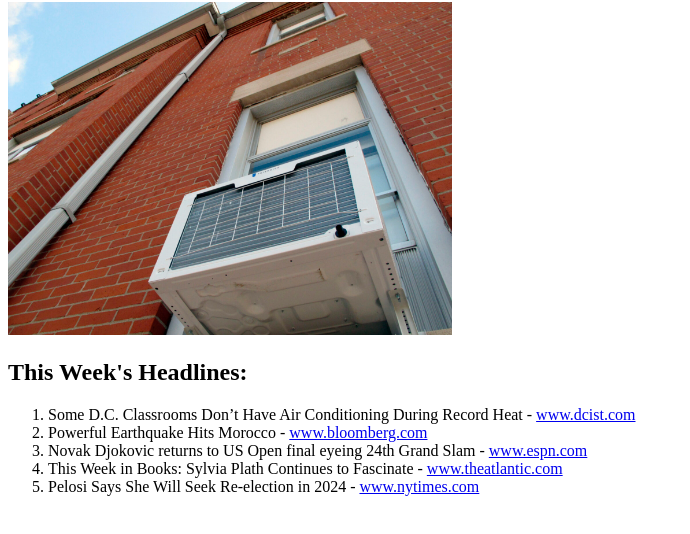
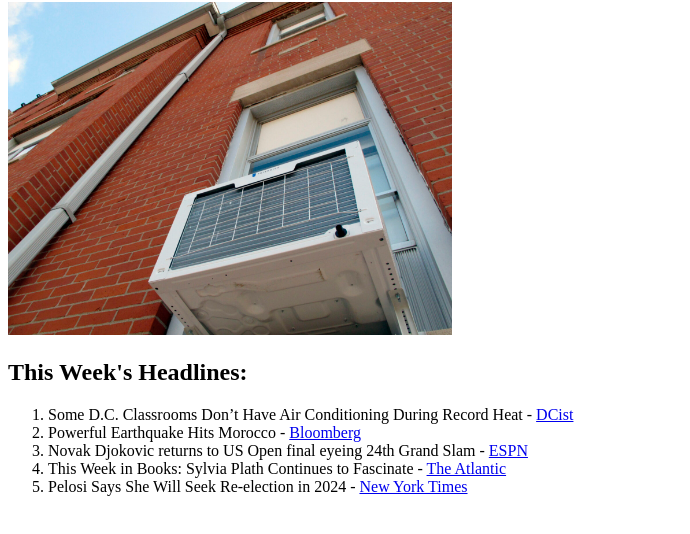
Before and after one commit to maxrivera225/topfive, a plain HTML site: page index.html in a window 1280 px wide. Shown: the part 78-612 px from the top of the page, without its empty margins (0-690 px from the left). Drawn offline with Linux system fonts and the light colour scheme.

Commit message:
Add files via upload
replace file with same name

```diff
--- a/index.html
+++ b/index.html
@@ -16,11 +16,11 @@
 
 
                     <ol>
-                        <li>Some D.C. Classrooms Don’t Have Air Conditioning During Record Heat - <a href="https://dcist.com/story/23/09/07/some-dc-schools-no-air-conditioning-record-heatwave/" target="_blank">www.dcist.com</a></li>
-                        <li>Powerful Earthquake Hits Morocco - <a href="https://www.bloomberg.com/en/news/thp/2023-09-08/urgent-powerful-earthquake-strikes-morocco-causing-shaking-in-much-of-the-country?srnd=premium#xj4y7vzkg" target="_blank">www.bloomberg.com</a></li>
-                        <li>Novak Djokovic returns to US Open final eyeing 24th Grand Slam - <a href="https://www.espn.com/tennis/story/_/id/38355643/novak-djokovic-beats-ben-shelton-straight-sets-reach-2023-us-open-final" target="_blank">www.espn.com</a></li>
-                        <li>This Week in Books: Sylvia Plath Continues to Fascinate - <a href="https://www.theatlantic.com/newsletters/archive/2023/09/books-briefing-sylvia-plath/675257/" target="_blank">www.theatlantic.com</a></li>
-                        <li>Pelosi Says She Will Seek Re-election in 2024 - <a href="https://www.nytimes.com/2023/09/08/us/politics/nancy-pelosi-re-election.html" target="_blank">www.nytimes.com</a></li>
+                        <li>Some D.C. Classrooms Don’t Have Air Conditioning During Record Heat - <a href="https://dcist.com/story/23/09/07/some-dc-schools-no-air-conditioning-record-heatwave/" target="_blank">DCist</a></li>
+                        <li>Powerful Earthquake Hits Morocco - <a href="https://www.bloomberg.com/en/news/thp/2023-09-08/urgent-powerful-earthquake-strikes-morocco-causing-shaking-in-much-of-the-country?srnd=premium#xj4y7vzkg" target="_blank">Bloomberg</a></li>
+                        <li>Novak Djokovic returns to US Open final eyeing 24th Grand Slam - <a href="https://www.espn.com/tennis/story/_/id/38355643/novak-djokovic-beats-ben-shelton-straight-sets-reach-2023-us-open-final" target="_blank">ESPN</a></li>
+                        <li>This Week in Books: Sylvia Plath Continues to Fascinate - <a href="https://www.theatlantic.com/newsletters/archive/2023/09/books-briefing-sylvia-plath/675257/" target="_blank">The Atlantic</a></li>
+                        <li>Pelosi Says She Will Seek Re-election in 2024 - <a href="https://www.nytimes.com/2023/09/08/us/politics/nancy-pelosi-re-election.html" target="_blank">New York Times</a></li>
                     </ol>
     </Body>
 </html>
```
